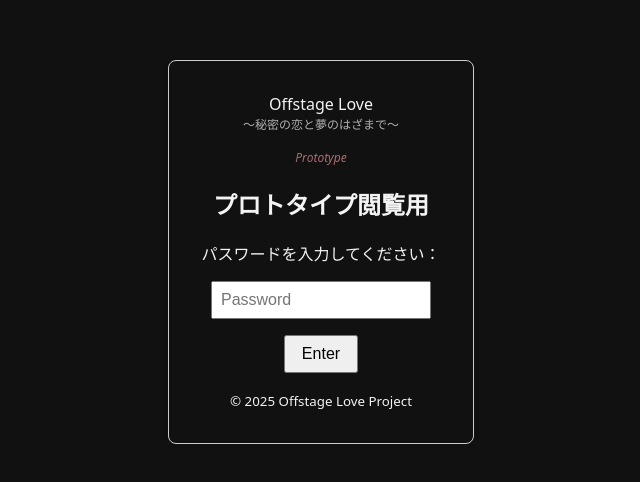
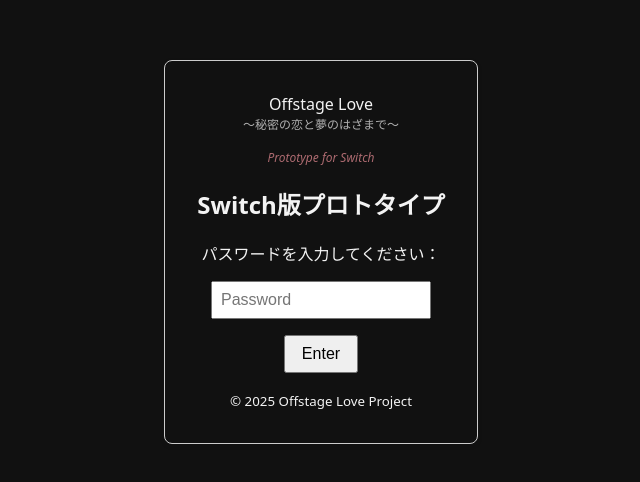
Before and after one commit to OffloveProject/prototype-pc, a plain HTML site: page docs/index.html in a window 1280 px wide. Shown: the part 148-630 px from the top of the page, without its empty margins (319-959 px from the left). Drawn offline with Linux system fonts and the light colour scheme.

Commit message:
Update index.html

```diff
--- a/docs/index.html
+++ b/docs/index.html
@@ -17,9 +17,9 @@
   <div class="box">
       <div class="title-logo">Offstage Love</div>
       <div class="subtitle">〜秘密の恋と夢のはざまで〜</div>
-      <div class="version"><em>Prototype</em></div>
+      <div class="version"><em>Prototype for Switch</em></div>
 
-    <h2>プロトタイプ閲覧用</h2>
+    <h2>Switch版プロトタイプ</h2>
     <p>パスワードを入力してください：</p>
     <input type="password" id="pw" placeholder="Password">
     <br>
```
